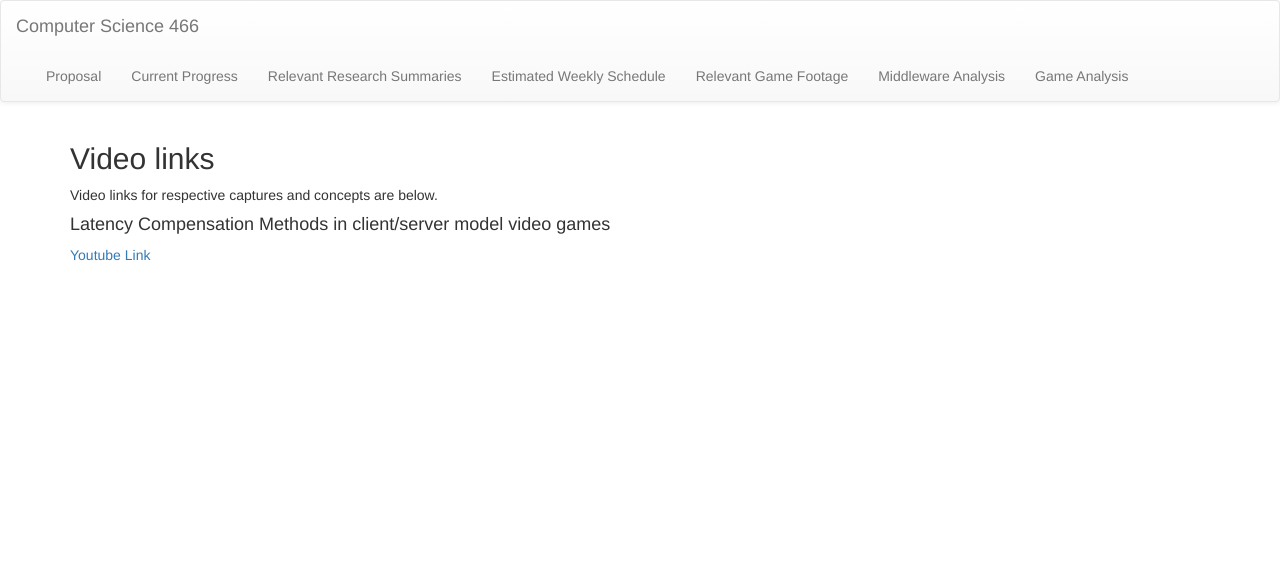
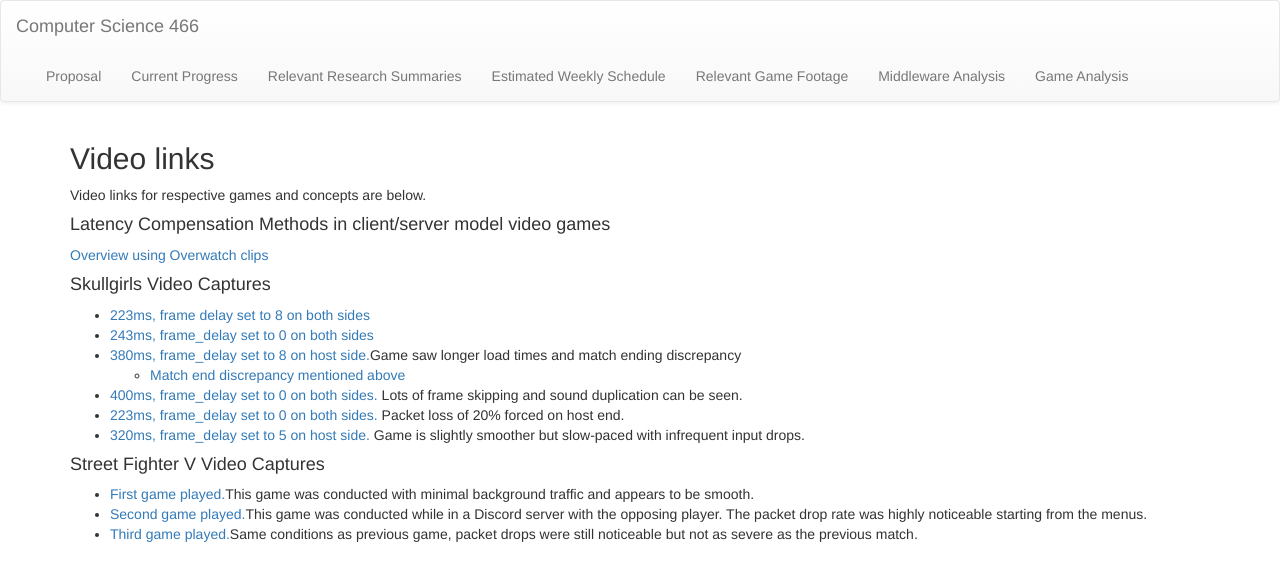
Before and after one commit to Pandakar/pandakar.github.io, a Jekyll site: the page built from netanalysis/videos.html, in a window 1280 px wide. Shown: the top 581 px of the page. Built offline with Jekyll 4.4.1, drawn with Linux system fonts in a browser that asks for light colours.

Commit message:
content update
Fixed/added links, adding additional imagery

```diff
--- a/netanalysis/videos.html
+++ b/netanalysis/videos.html
@@ -5,12 +5,32 @@ title: Relevant Videos
 <div class="videos">
   <h2> Video links </h2>
   <p>
-    Video links for respective captures and concepts are below.
+    Video links for respective games and concepts are below.
   </p>
 
   <h4> Latency Compensation Methods in client/server model video games </h4>
-   <a href=""> Youtube Link </a>
+   <a href="https://www.youtube.com/watch?v=_g3oV6szeKc"> Overview using Overwatch clips </a>
 
-  <h4> </h4>
+  <h4> Skullgirls Video Captures</h4>
+
+  <ul>
+    <li><a href="https://www.youtube.com/watch?v=92_V-KW-DW8" target="_blank">223ms, frame delay set to 8 on both sides</a></li>
+    <li><a href="https://www.youtube.com/watch?v=w2IBQg-RInk" target="_blank">243ms, frame_delay set to 0 on both sides</a></li>
+    <li><a href="https://www.youtube.com/watch?v=7fbcgZsshkY" target="_blank">380ms, frame_delay set to 8 on host side.</a>Game saw longer load times and match ending discrepancy</li>
+    <ul>
+      <li><a href="https://www.youtube.com/watch?v=6msDsCVpnbs" target="_blank">Match end discrepancy mentioned above</a></li>
+    </ul>
+    <li><a href="https://www.youtube.com/watch?v=cFtmsgHmNpo" target="_blank">400ms, frame_delay set to 0 on both sides.</a> Lots of frame skipping and sound duplication can be seen.</li>
+    <li><a href="https://www.youtube.com/watch?v=MJy8tZn7qMo" target="_blank">223ms, frame_delay set to 0 on both sides.</a> Packet loss of 20% forced on host end.</li>
+    <li><a href="https://www.youtube.com/watch?v=59EbeD4_ml4" target="_blank">320ms, frame_delay set to 5 on host side.</a> Game is slightly smoother but slow-paced with infrequent input drops.</li>
+  </ul>
+
+  <h4> Street Fighter V Video Captures </h4>
+  <ul>
+    <li><a href="https://www.youtube.com/watch?v=jNsXc2sbEMQ" target="_blank">First game played.</a>This game was conducted with minimal background traffic and appears to be smooth.</li>
+    <li><a href="https://www.youtube.com/watch?v=GlbMpVna9Wk" target="_blank">Second game played.</a>This game was conducted while in a Discord server with the opposing player. The packet drop rate was highly noticeable starting from the menus.</li>
+    <li><a href="https://www.youtube.com/watch?v=X17rjWT8pTE" target="_blank">Third game played.</a>Same conditions as previous game, packet drops were still noticeable but not as severe as the previous match.</li>
+  </ul>
+
 
 </div><!-- /.videos-->
```
Also changed, not shown: netanalysis/index.html (+4 -3 lines), netanalysis/progress.html (+7 -8 lines), assets/versus.png (added).
